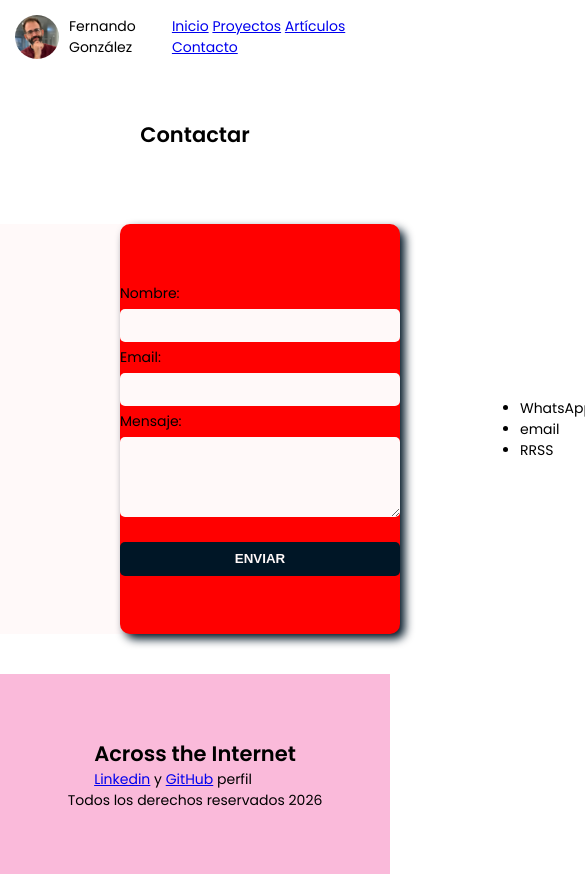
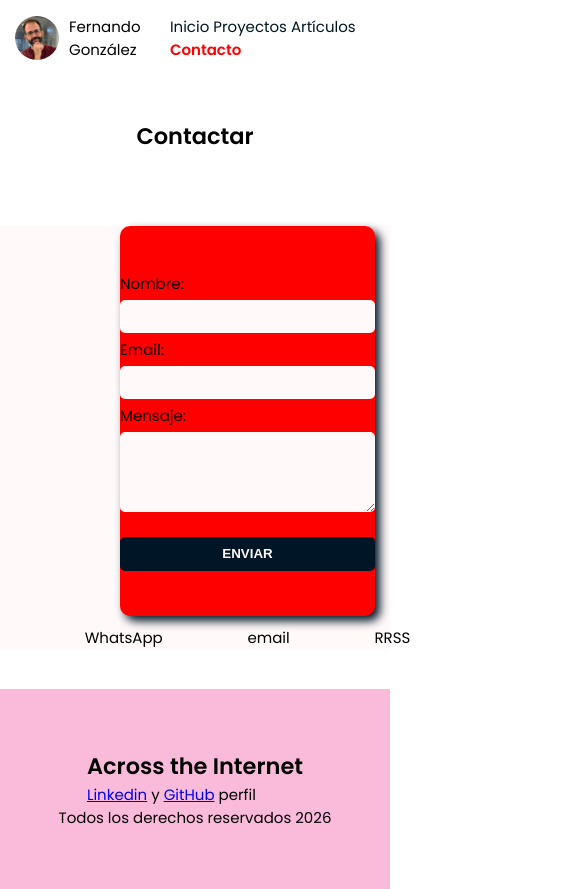
Before and after one commit to Cortodem/Personal-Portfolio, a plain HTML site: page contact.html in a window 390 px wide. Shown: the whole page, 585 px wide, since content can reach past the window. Drawn offline with Linux system fonts and the light colour scheme.

Commit message:
Highlight active navigation links and improve responsive styles for better user experience

```diff
--- a/contact.html
+++ b/contact.html
@@ -21,17 +21,37 @@
 </head>
 
 <body>
+    <!-- <section class="mma">
+
+        <div class="menu-mobile">
+            <div class="options">
+                <div class="option selected">Home</div>
+                <div class="option">About</div>
+                <div class="option">Products</div>
+                <div class="option">Contact</div>
+            </div>
+        </div>
+        <svg class="x" xmlns="http://www.w3.org/2000/svg" viewBox="0 0 220 400" height="400" width="220">
+            <g class="top-bars" stroke-width="4">
+                <path class="bar bar1" d="M 178,20 H 202" />
+                <path class="bar bar2" d="M 178,29 H 202" />
+                <path class="bar bar3" d="M 178,38 H 202" />
+            </g>
+        </svg>
+        <div class="menu-click-area" onclick="document.querySelector('.mma').classList.toggle('active')"></div>
+        </div>
+    </section> -->
     <header class="cabecera">
         <section class="navegador">
             <div class="foto-nombre">
                 <img src="1710958353525.jpg" alt="Fernando González">
                 <span>Fernando González</span>
             </div>
-            <nav>
+            <nav class="menu">
                 <span><a href="index.html">Inicio</a></span>
                 <span><a href="projects.html">Proyectos</a></span>
                 <span><a href="articles.html">Artículos</a></span>
-                <span><a href="contact.html">Contacto</a></span>
+                <span class="selected"><a href="contact.html">Contacto</a></span>
             </nav>
         </section>
         <section class="subcabecera">
--- a/style.css
+++ b/style.css
@@ -22,6 +22,16 @@ main {
 
 .navegador {
     justify-content: space-between;
+
+    a {
+        color: #001626;
+        text-decoration: none;
+    }
+
+    .selected>a {
+        color: red;
+        font-weight: 550;
+    }
 }
 
 .subcabecera {
@@ -158,7 +168,8 @@ main {
 
 .form-section {
     display: grid;
-    grid-template-columns: 1fr 1fr;
+    gap: 10px;
+    grid-template-columns: 3fr 1fr;
 
     div {
         display: flex;
@@ -166,8 +177,8 @@ main {
 
     .form-div {
         height: 15em;
-        margin: 0px 120px;
-        padding: 100px 0px;
+        margin: 0 8em;
+        padding: 5.5em 0;
         border-radius: 10px;
         justify-content: center;
         align-items: center;
@@ -177,7 +188,7 @@ main {
 
 
     form {
-        width: 20em;
+        width: 17em;
         display: flex;
         flex-direction: column;
         gap: 5px;
@@ -233,6 +244,13 @@ footer {
         /* Tamaño de fuente más pequeño */
     }
 
+    .menu {
+        /* visibility: hidden;
+        display: flex;
+        flex-direction: column; */
+
+    }
+
     .life {
         grid-template-columns: 1fr;
     }
@@ -243,10 +261,140 @@ footer {
     }
 }
 
+/* Estilos para pantallas medianas */
+@media (max-width: 768px) {
+    body {
+        font-size: 15px;
+    }
+
+    .form-section {
+        grid-template-columns: 1fr;
+
+
+        .contact-div {
+            align-items: center;
+            justify-content: center;
+
+            ul {
+                width: 100%;
+                display: flex;
+                justify-content: space-evenly;
+                list-style: none;
+            }
+        }
+    }
+
+}
+
 /* Estilos para pantallas grandes */
 @media (min-width: 1025px) {
     body {
         font-size: 18px;
-        /* Tamaño de fuente más grande */
+    }
+
+    main,
+    .cabecera {
+        width: 1024px;
+        display: flex;
+        flex-direction: column;
+        justify-content: center;
+        margin: auto;
     }
 }
+
+/* .menu-mobile {
+    align-items: center;
+    background-color: transparent;
+    clip-path: polygon(81.05% 9.1%, 92% 9.1%, 92% 10.1%, 81.05% 10.1%);
+    color: #fff9f9;
+    display: flex;
+    flex-direction: column;
+    font-family: sans-serif;
+    font-size: 28px;
+    height: 60%;
+    position: absolute;
+    top: 0;
+    transition: clip-path 400ms cubic-bezier(0.4, 0, 0.2, 1),
+        background-color 400ms cubic-bezier(0.4, 0, 0.2, 1);
+    width: 100%;
+}
+
+.active .menu-mobile {
+    background-color: #e07a8d;
+    clip-path: polygon(101% -1%, 101% 101%, -1% 101%, -1% -1%);
+}
+
+.options {
+    align-items: center;
+    display: flex;
+    flex-direction: column;
+    margin-top: 60px;
+    transform: scale(0.8);
+    transition: transform 400ms cubic-bezier(0.4, 0, 0.2, 1);
+}
+
+.option {
+    cursor: pointer;
+    margin: 8px 0;
+}
+
+.option.selected {
+    color: #a02f56;
+}
+
+.active .options {
+    transform: scale(1);
+}
+
+.x {
+    pointer-events: none;
+    position: absolute;
+    top: 0;
+}
+
+.top-bars {
+    stroke: #001626;
+    transition: stroke 400ms cubic-bezier(0.4, 0, 0.2, 1);
+}
+
+.active .top-bars {
+    stroke: #fff9f9;
+}
+
+.bar {
+    transition: transform 400ms cubic-bezier(0.4, 0, 0.2, 1);
+}
+
+.bar1 {
+    transform-origin: 190px 20.5px;
+}
+
+.bar2 {
+    transform-origin: 190px 28.5px;
+}
+
+.bar3 {
+    transform-origin: 190px 28.5px;
+}
+
+.active .bar1 {
+    transform: translateY(8.6px) rotate(45deg);
+}
+
+.active .bar2 {
+    transform: rotate(-45deg);
+}
+
+.active .bar3 {
+    transform: translateX(-6px) translateY(-6px) rotate(-45deg);
+}
+
+.menu-click-area {
+    cursor: pointer;
+    height: 40px;
+    opacity: 0.3;
+    position: absolute;
+    right: 10px;
+    top: 10px;
+    width: 40px;
+} */
```
Also changed, not shown: articles.html (+1 -1 lines), index.html (+1 -1 lines), projects.html (+1 -1 lines).
